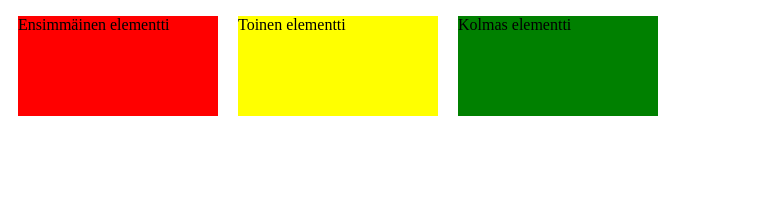
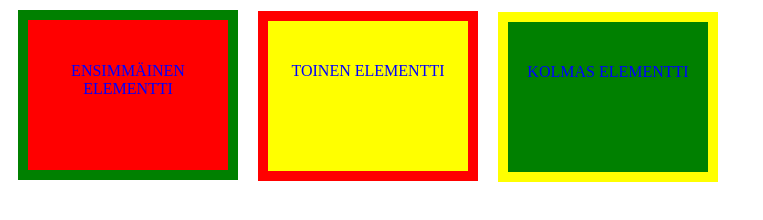
Before and after one commit to Fapacus/lapio-website, a plain HTML site: page position.html in a window 1280 px wide. Shown: the whole page, without its empty margins (0-763 px from the left). Drawn offline with Linux system fonts and the light colour scheme.

Commit message:
Osa 3. Kymmenes tehtävä

```diff
--- a/styleposition.css
+++ b/styleposition.css
@@ -3,24 +3,48 @@
       height: 100px;
       background-color: red;
       margin: 10px;
+      padding-top: 10px;
+      padding-bottom: 40px;
+      border: 10px solid green;
+      display: flex;
+      align-items: center;
+      text-align: center;
+      color: blue;
+      text-transform: uppercase;
     }
 
     .second-box-container {
       position: relative;
-      left: 220px;
-      top: -116px;
+      left: 240px;
+      top: -179px;
       width: 200px;
       height: 100px;
       background-color: yellow;
       margin: 10px;
+      padding-bottom: 50px;
+      border: 10px solid red;
+      display: flex;
+      align-items: center;
+      text-align: center;
+      color: blue;
+      text-transform: uppercase;
+      justify-content: center;
     }
 
     .third-box-container {
       position: relative;
-      left: 440px;
-      top: -232px;
+      left: 480px;
+      top: -358px;
       width: 200px;
       height: 100px;
       background-color: green;
       margin: 10px;
+      padding-bottom: 50px;
+      border: 10px solid yellow;
+      display: flex;
+      text-align: center;
+      align-items: center;
+      color: blue;
+      text-transform: uppercase;
+      justify-content: center;
     }
```
